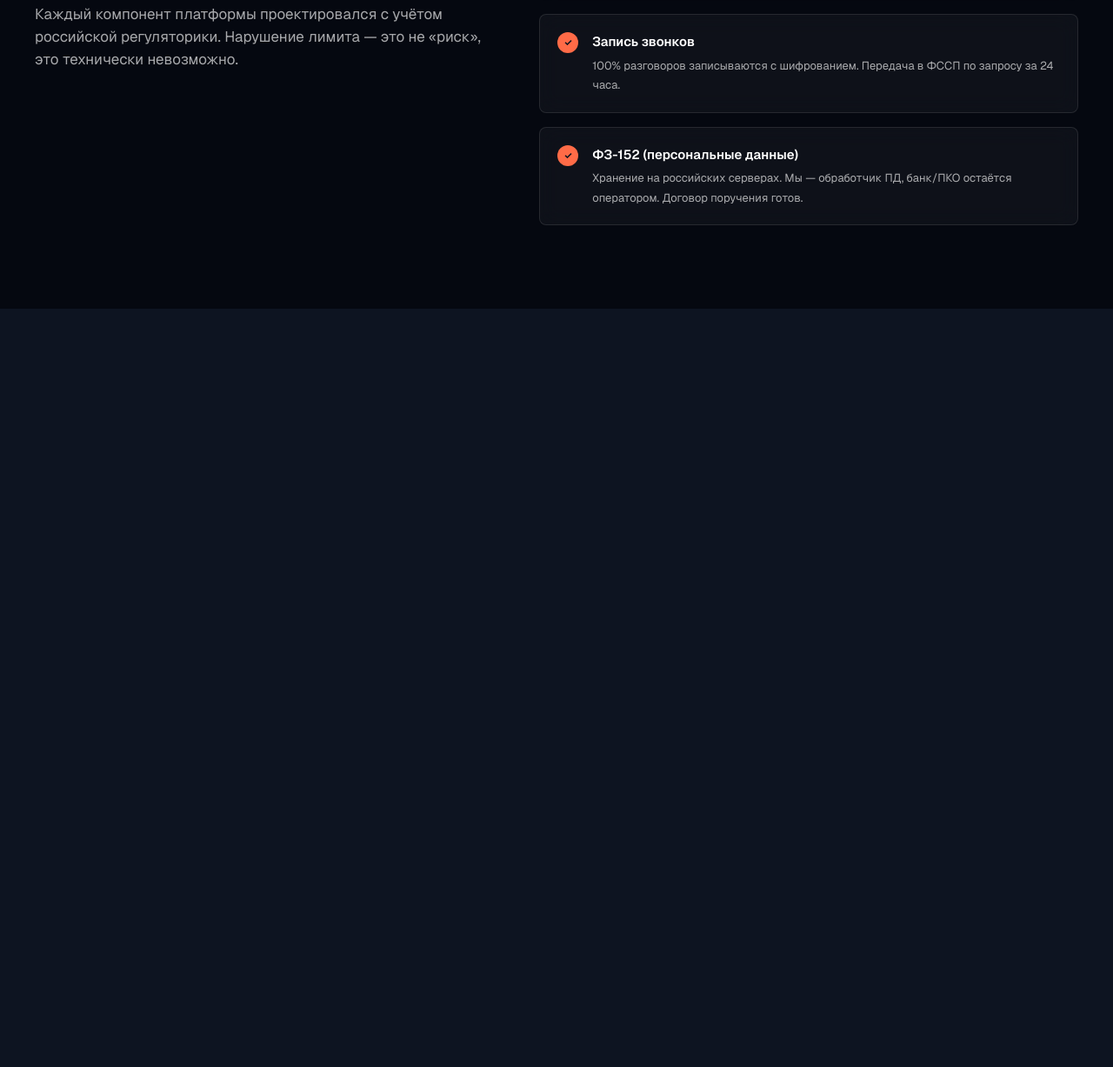
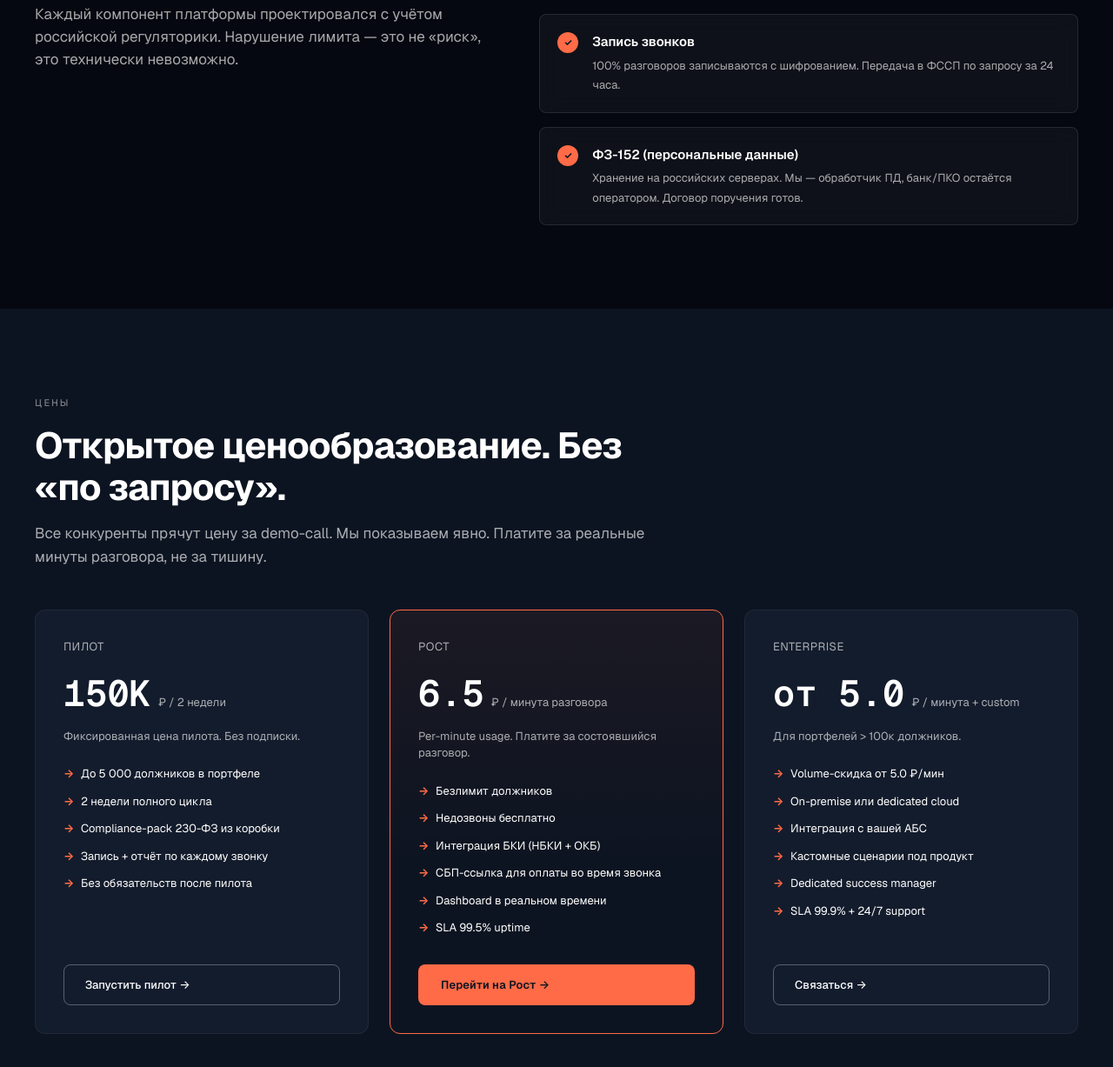
Before and after one commit to shmelkovfedor/ai-collector-site, a plain HTML site: page index.html in a window 1280 px wide. Shown: the part 2583-3810 px from the top of the page at 87% size. Before the commit the page ends 2938 px from the top, so only its background shows below. Drawn offline with nearby package versions, Linux system fonts and the light colour scheme.

Commit message:
feat: add pricing section with 3 tiers (Pilot/Growth/Enterprise)

```diff
--- a/index.html
+++ b/index.html
@@ -506,6 +506,91 @@
     @media (max-width: 1024px) {
       .compliance-grid { grid-template-columns: 1fr; gap: var(--space-12); }
     }
+
+    /* ============================================
+       Pricing (3 tiers)
+       ============================================ */
+
+    .pricing-grid {
+      display: grid;
+      grid-template-columns: repeat(3, 1fr);
+      gap: var(--space-6);
+    }
+
+    .pricing-card {
+      padding: var(--space-8);
+      border: 1px solid var(--hairline);
+      border-radius: var(--radius-lg);
+      background: var(--bg-surface);
+      display: flex;
+      flex-direction: column;
+    }
+
+    .pricing-card.featured {
+      border-color: var(--accent);
+      background: linear-gradient(180deg, rgba(255,107,71,0.06), transparent 60%);
+    }
+
+    .pricing-tier {
+      font-size: var(--text-sm);
+      color: var(--ink-muted);
+      letter-spacing: var(--ls-wide);
+      text-transform: uppercase;
+      margin-bottom: var(--space-3);
+    }
+
+    .pricing-price {
+      display: flex;
+      align-items: baseline;
+      gap: var(--space-2);
+      margin-bottom: var(--space-2);
+    }
+
+    .pricing-price-amount {
+      font-family: var(--font-mono);
+      font-size: var(--text-3xl);
+      font-weight: 700;
+      color: var(--ink);
+    }
+
+    .pricing-price-unit {
+      font-size: var(--text-sm);
+      color: var(--ink-muted);
+    }
+
+    .pricing-tagline {
+      font-size: var(--text-sm);
+      color: var(--ink-muted);
+      margin-bottom: var(--space-6);
+    }
+
+    .pricing-features {
+      list-style: none;
+      display: flex;
+      flex-direction: column;
+      gap: var(--space-3);
+      margin-bottom: var(--space-8);
+      flex-grow: 1;
+    }
+
+    .pricing-features li {
+      font-size: var(--text-sm);
+      color: var(--ink);
+      padding-left: var(--space-5);
+      position: relative;
+    }
+
+    .pricing-features li::before {
+      content: "\2192";
+      position: absolute;
+      left: 0;
+      color: var(--accent);
+      font-weight: 700;
+    }
+
+    @media (max-width: 1024px) {
+      .pricing-grid { grid-template-columns: 1fr; }
+    }
   </style>
 </head>
 <body>
@@ -684,6 +769,69 @@
     </div>
   </section>
 
+
+  <section class="section" id="pricing">
+    <div class="container">
+      <div class="section-header">
+        <span class="eyebrow">Цены</span>
+        <h2 class="section-title">Открытое ценообразование. Без «по запросу».</h2>
+        <p class="section-subtitle">Все конкуренты прячут цену за demo-call. Мы показываем явно. Платите за реальные минуты разговора, не за тишину.</p>
+      </div>
+      <div class="pricing-grid">
+        <div class="pricing-card">
+          <div class="pricing-tier">Пилот</div>
+          <div class="pricing-price">
+            <span class="pricing-price-amount">150K</span>
+            <span class="pricing-price-unit">&#8381; / 2 недели</span>
+          </div>
+          <p class="pricing-tagline">Фиксированная цена пилота. Без подписки.</p>
+          <ul class="pricing-features">
+            <li>До 5 000 должников в портфеле</li>
+            <li>2 недели полного цикла</li>
+            <li>Compliance-pack 230-ФЗ из коробки</li>
+            <li>Запись + отчёт по каждому звонку</li>
+            <li>Без обязательств после пилота</li>
+          </ul>
+          <a href="#pilot" class="cta-ghost">Запустить пилот &rarr;</a>
+        </div>
+        <div class="pricing-card featured">
+          <div class="pricing-tier">Рост</div>
+          <div class="pricing-price">
+            <span class="pricing-price-amount">6.5</span>
+            <span class="pricing-price-unit">&#8381; / минута разговора</span>
+          </div>
+          <p class="pricing-tagline">Per-minute usage. Платите за состоявшийся разговор.</p>
+          <ul class="pricing-features">
+            <li>Безлимит должников</li>
+            <li>Недозвоны бесплатно</li>
+            <li>Интеграция БКИ (НБКИ + ОКБ)</li>
+            <li>СБП-ссылка для оплаты во время звонка</li>
+            <li>Dashboard в реальном времени</li>
+            <li>SLA 99.5% uptime</li>
+          </ul>
+          <a href="#pilot" class="cta-primary">Перейти на Рост &rarr;</a>
+        </div>
+        <div class="pricing-card">
+          <div class="pricing-tier">Enterprise</div>
+          <div class="pricing-price">
+            <span class="pricing-price-amount">от 5.0</span>
+            <span class="pricing-price-unit">&#8381; / минута + custom</span>
+          </div>
+          <p class="pricing-tagline">Для портфелей &gt; 100к должников.</p>
+          <ul class="pricing-features">
+            <li>Volume-скидка от 5.0 &#8381;/мин</li>
+            <li>On-premise или dedicated cloud</li>
+            <li>Интеграция с вашей АБС</li>
+            <li>Кастомные сценарии под продукт</li>
+            <li>Dedicated success manager</li>
+            <li>SLA 99.9% + 24/7 support</li>
+          </ul>
+          <a href="#contact" class="cta-ghost">Связаться &rarr;</a>
+        </div>
+      </div>
+    </div>
+  </section>
+
   <script>
     /* JS будет добавлен в Task 14 */
   </script>
```
